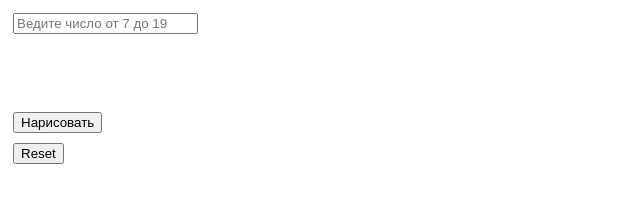
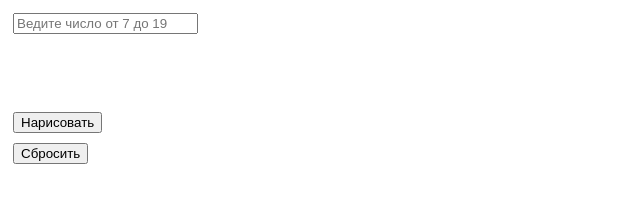
Before and after one commit to AlexSosko/Star, a plain HTML site: page index.html in a window 1280 px wide. Shown: the full height of the page, 0-640 px from the left. Drawn offline with Linux system fonts and the light colour scheme.

Commit message:
add reset value

```diff
--- a/index.html
+++ b/index.html
@@ -13,7 +13,7 @@
         <input type="text" id="inputStarRadius" placeholder="Ведите число от 7 до 19"><br>
         <div id="msg"></div><br>
         <input type="button" value="Нарисовать" onclick="drawStar()"><br>
-        <input type="reset" onclick="clearStarDiv()">
+        <input type="reset" value="Сбросить"onclick="clearStarDiv()">
     </form>
     <div id="star"></div>
     <script src="script.js"></script>
```
